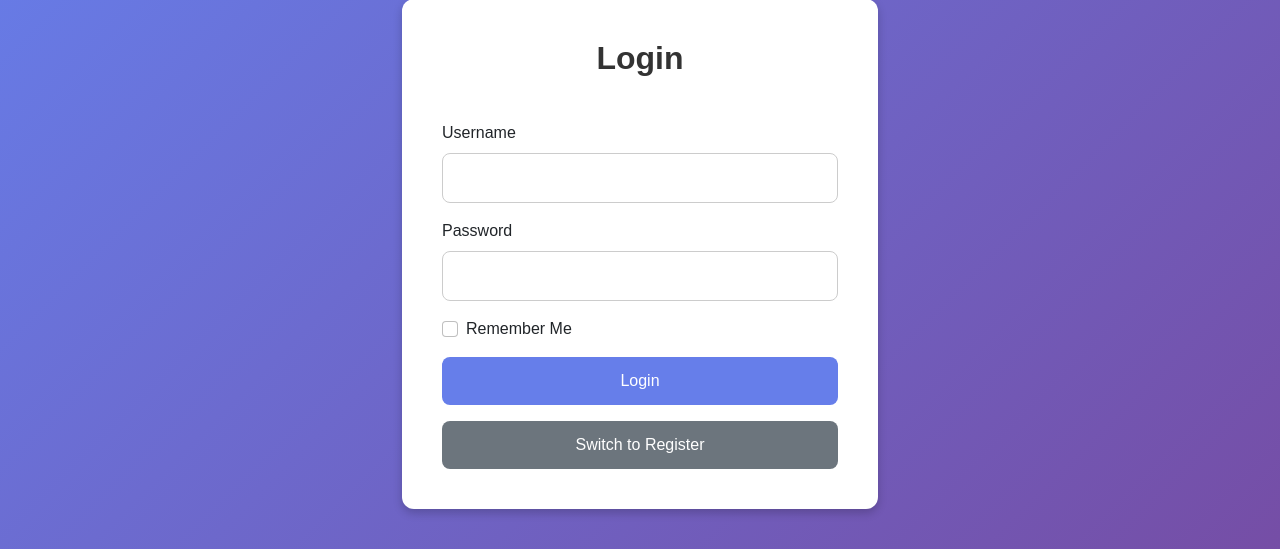
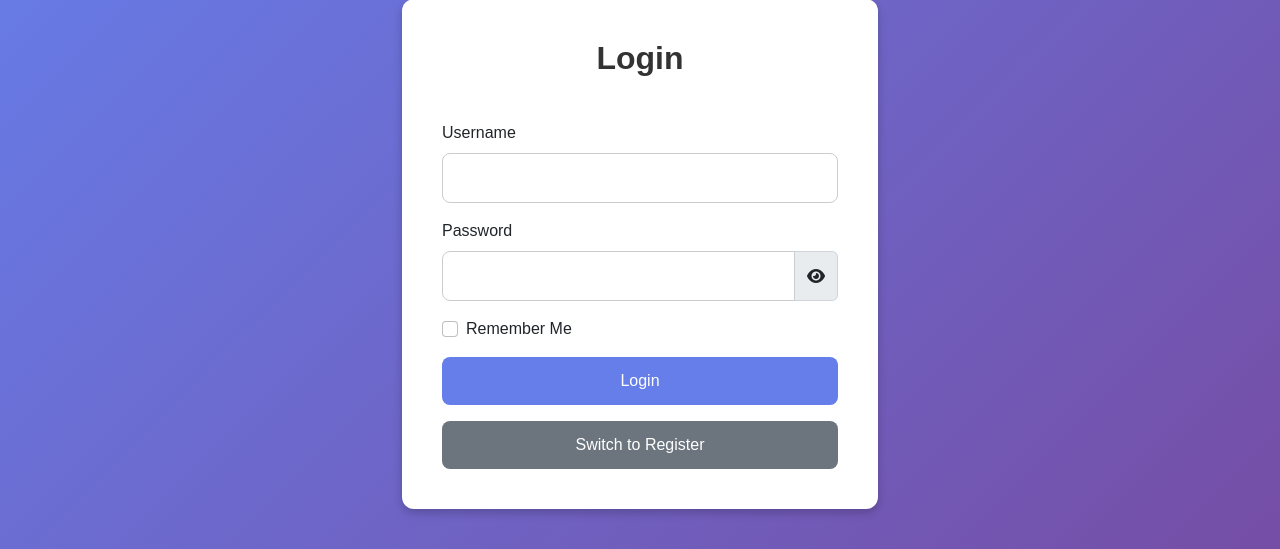
Before and after one commit to gabutin12/Daily-time-record-cityhallboys, a PHP site: page / in a window 1280 px wide. Shown: the part 146-695 px from the top of the page. Run offline with PHP 8.4, Linux system fonts and the light colour scheme.

Commit message:
Updating the fa-eye from the password fields to hide/unhide pass

```diff
--- a/index.php
+++ b/index.php
@@ -61,6 +61,7 @@
     <meta name="viewport" content="width=device-width, initial-scale=1.0">
     <title>Login</title>
     <link href="https://cdn.jsdelivr.net/npm/bootstrap@5.2.3/dist/css/bootstrap.min.css" rel="stylesheet">
+    <link rel="stylesheet" href="https://cdnjs.cloudflare.com/ajax/libs/font-awesome/6.4.0/css/all.min.css">
     <style>
         body {
             font-family: 'Poppins', sans-serif;
@@ -172,8 +173,30 @@
                 </div>
                 <div class="mb-3">
                     <label for="loginPassword" class="form-label">Password</label>
-                    <input type="password" class="form-control" id="loginPassword" name="loginPassword" value="<?= htmlspecialchars($savedPassword) ?>" required>
+                    <div class="input-group">
+                        <input type="password" class="form-control" id="loginPassword" name="loginPassword" value="<?= htmlspecialchars($savedPassword) ?>" required>
+                        <span class="input-group-text password-toggle" onclick="togglePasswordVisibility('loginPassword')">
+                            <i class="fa fa-eye" id="toggleLoginPassword"></i>
+                        </span>
+                    </div>
                 </div>
+
+                <script>
+                function togglePasswordVisibility(inputId) {
+                    const passwordInput = document.getElementById(inputId);
+                    const toggleIcon = document.getElementById('toggle' + inputId.charAt(0).toUpperCase() + inputId.slice(1));
+
+                    if (passwordInput.type === 'password') {
+                        passwordInput.type = 'text';
+                        toggleIcon.classList.remove('fa-eye');
+                        toggleIcon.classList.add('fa-eye-slash');
+                    } else {
+                        passwordInput.type = 'password';
+                        toggleIcon.classList.remove('fa-eye-slash');
+                        toggleIcon.classList.add('fa-eye');
+                    }
+                }
+                </script>
                 <div class="mb-3 form-check">
                     <input type="checkbox" class="form-check-input" id="remember" name="remember" <?= ($savedUsername ? 'checked' : '') ?>>
                     <label class="form-check-label" for="remember">Remember Me</label>
```
